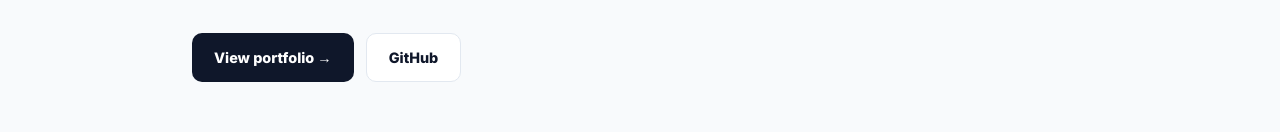
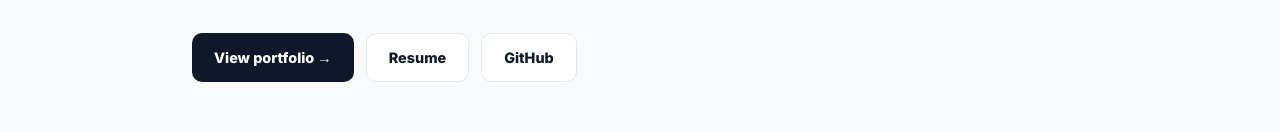
Before and after one commit to AnyKlymchuk/Power_BI_Portfolio, a plain HTML site: page index.html in a window 1280 px wide. Shown: the part 658-790 px from the top of the page. Drawn offline with Linux system fonts and the light colour scheme.

Commit message:
Add resume link to portfolio

```diff
--- a/index.html
+++ b/index.html
@@ -645,6 +645,7 @@
 
   <div class="hero-actions">
     <a class="btn btn-primary" href="#projects">View portfolio →</a>
+    <a class="btn btn-secondary" href="https://drive.google.com/file/d/1EZhTL3RP6EiRwAqfkdS5vHGYD2KIKAyF/view?usp=drivesdk" target="_blank" rel="noopener noreferrer">Resume</a>
     <a class="btn btn-secondary" href="https://github.com/AnyKlymchuk" target="_blank" rel="noopener noreferrer">GitHub</a>
   </div>
 </div>
```
